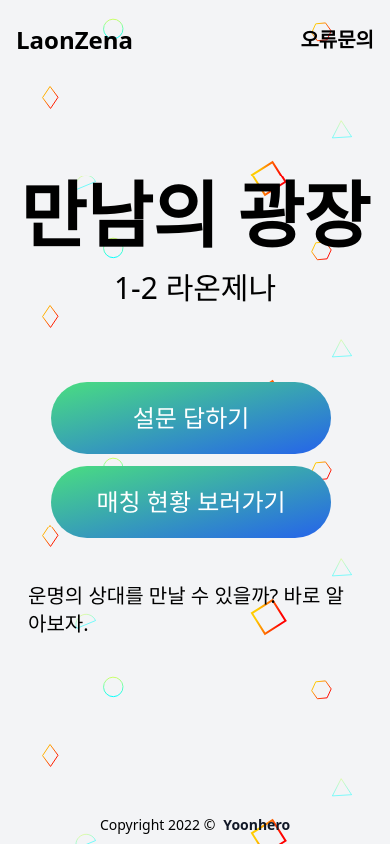
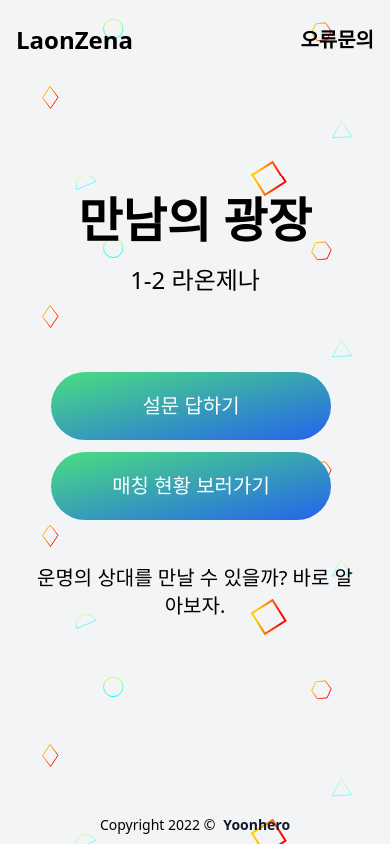
Before and after one commit to yoonhero/laonzena-blinddate, a Next.js app in the folder web/: page / in a window 390 px wide. Built offline with nearby package versions, Linux system fonts and the light colour scheme.

Commit message:
fix: Mobile UI

```diff
--- a/web/pages/index.js
+++ b/web/pages/index.js
@@ -26,10 +26,10 @@
                 <Header />
                 <div className="w-full h-[80vh] relative flex flex-col items-center justify-center p-2">
                     <div className="flex flex-col items-center">
-                        <h1 className="text-7xl md:text-9xl font-black ">
+                        <h1 className="text-5xl sm:text-7xl md:text-9xl font-black ">
                             만남의 광장
                         </h1>
-                        <h3 className="text-3xl md:text-6xl font-md m-5">
+                        <h3 className="text-2xl sm:text-3xl md:text-6xl font-md m-5">
                             1-2 라온제나
                         </h3>
                     </div>
@@ -37,16 +37,16 @@
                     <div className="mt-10 w-[80vw] md:w-[50vw] max-w-sm flex flex-col items-center justify-center p-4 gap-1">
                         <button
                             onClick={() => router.push("/create")}
-                            className="w-full text-white bg-gradient-to-br from-green-400 to-blue-600 hover:bg-gradient-to-bl focus:outline-none  font-medium rounded-full text-2xl px-10 py-5 text-center mr-2 mb-2">
+                            className="w-full text-white bg-gradient-to-br from-green-400 to-blue-600 hover:bg-gradient-to-bl focus:outline-none  font-medium rounded-full text-xl sm:text-2xl px-10 py-5 text-center mr-2 mb-2">
                             {!authed ? "설문 답하기" : "답변 수정하기"}
                         </button>
                         <button
                             onClick={() => router.push("/matching")}
-                            className="break-all w-full text-white bg-gradient-to-br from-green-400 to-blue-600 hover:bg-gradient-to-bl  focus:outline-none  font-medium rounded-full text-2xl px-10 py-5 text-center mr-2 mb-2">
+                            className="break-all w-full text-white bg-gradient-to-br from-green-400 to-blue-600 hover:bg-gradient-to-bl  focus:outline-none  font-medium rounded-full text-xl sm:text-2xl px-10 py-5 text-center mr-2 mb-2">
                             매칭 현황 보러가기
                         </button>
                     </div>
-                    <h3 className="text-xl font-md m-5">
+                    <h3 className="text-xl font-md m-5 break-all text-center">
                         운명의 상대를 만날 수 있을까? 바로 알아보자.
                     </h3>
                     <CopyRight />
```
